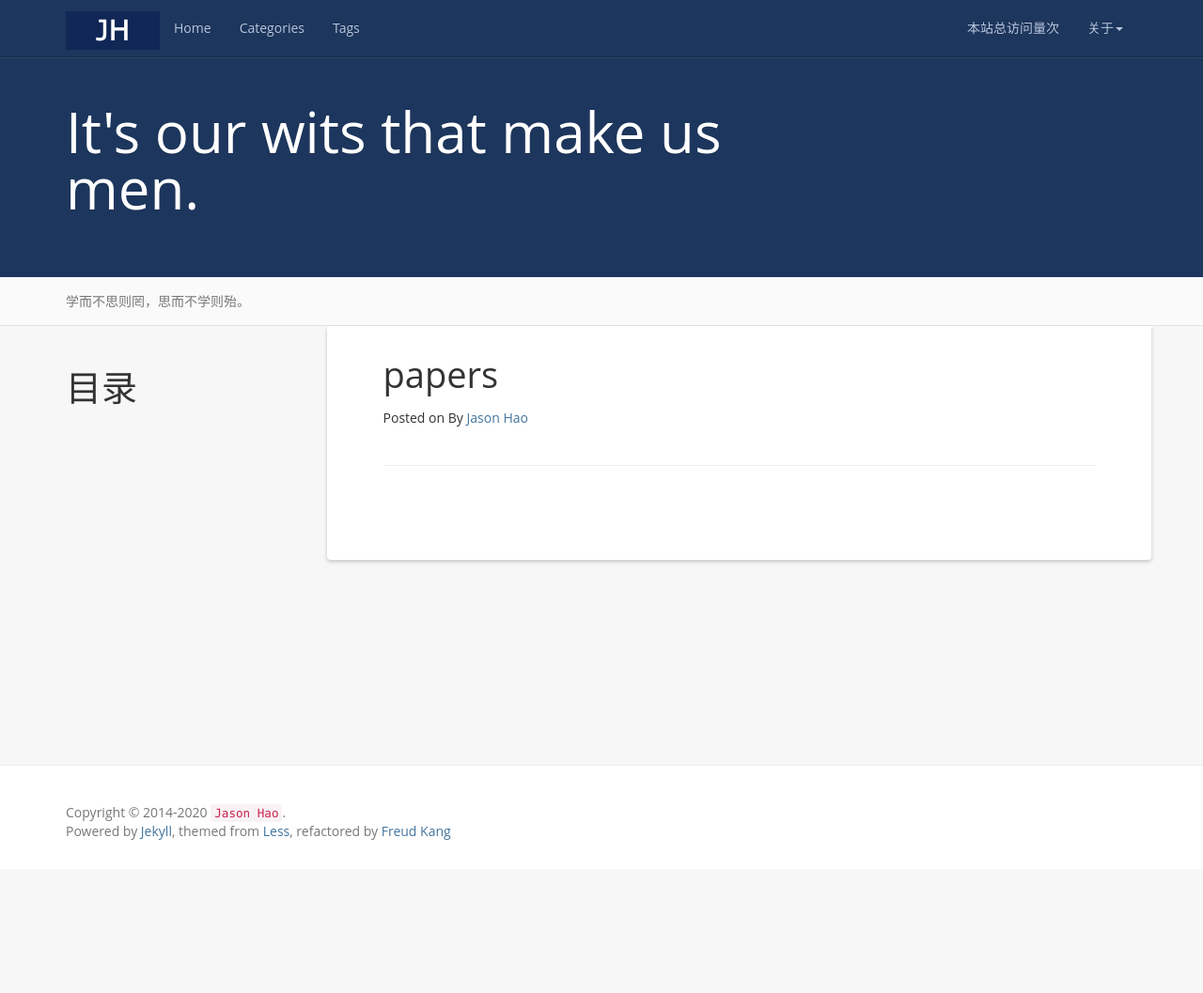
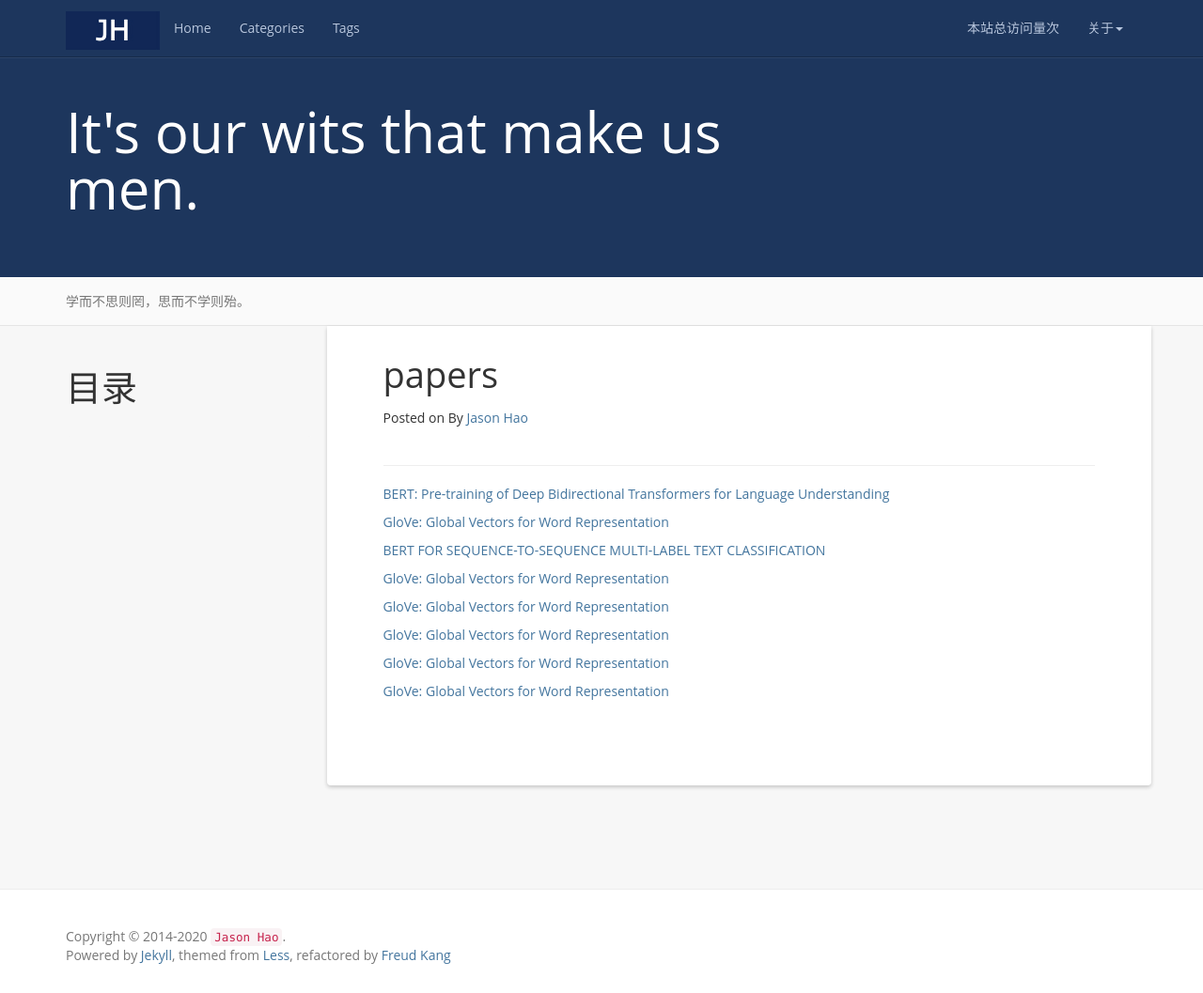
Before and after one commit to jasonhhao/jasonhhao.github.io, a Jekyll site: the page built from papers.md, in a window 1280 px wide and 1057 px high. Shown: the whole window at 94% size. Built offline with Jekyll 4.4.1, drawn with Linux system fonts in a browser that asks for light colours; nearby versions of some CDN libraries; a script that is not in the unit is left out; comment, search, counter and statistics services are not loaded.

Commit message:
Update papers.md

```diff
--- a/papers.md
+++ b/papers.md
@@ -10,3 +10,19 @@ permalink: /papers/
 
 
 -----------------------------------------------------------------
+
+[BERT: Pre-training of Deep Bidirectional Transformers for Language Understanding](/papers/bert.pdf)
+
+[GloVe: Global Vectors for Word Representation](/papers/glove.pdf)
+
+[BERT FOR SEQUENCE-TO-SEQUENCE MULTI-LABEL TEXT CLASSIFICATION](/papers/BERT-FOR-SEQUENCE-TO-SEQUENCE-MULTI-LABEL-TEXT-CLASSIFICATION.pdf)
+
+[GloVe: Global Vectors for Word Representation](/papers/glove.pdf)
+
+[GloVe: Global Vectors for Word Representation](/papers/glove.pdf)
+
+[GloVe: Global Vectors for Word Representation](/papers/glove.pdf)
+
+[GloVe: Global Vectors for Word Representation](/papers/glove.pdf)
+
+[GloVe: Global Vectors for Word Representation](/papers/glove.pdf)
```
